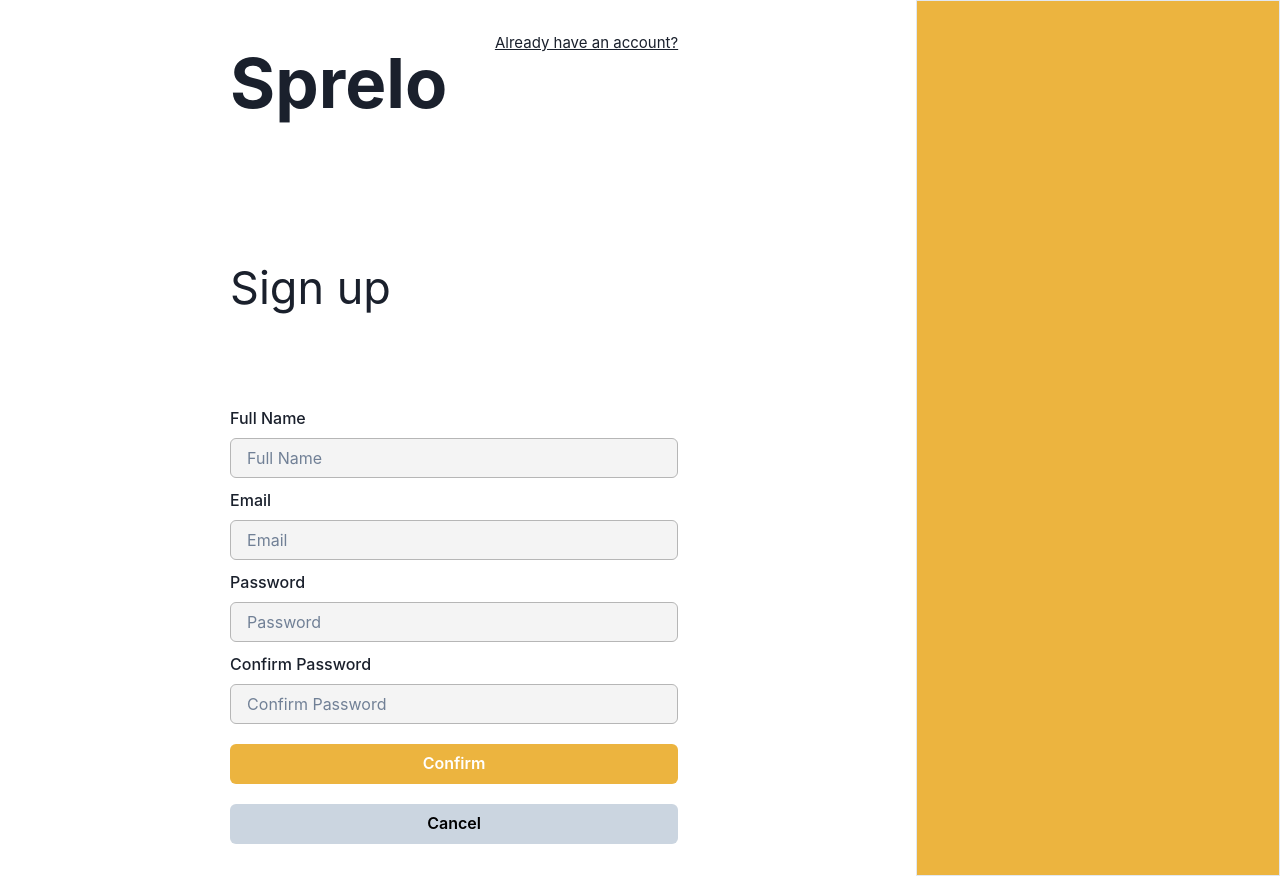
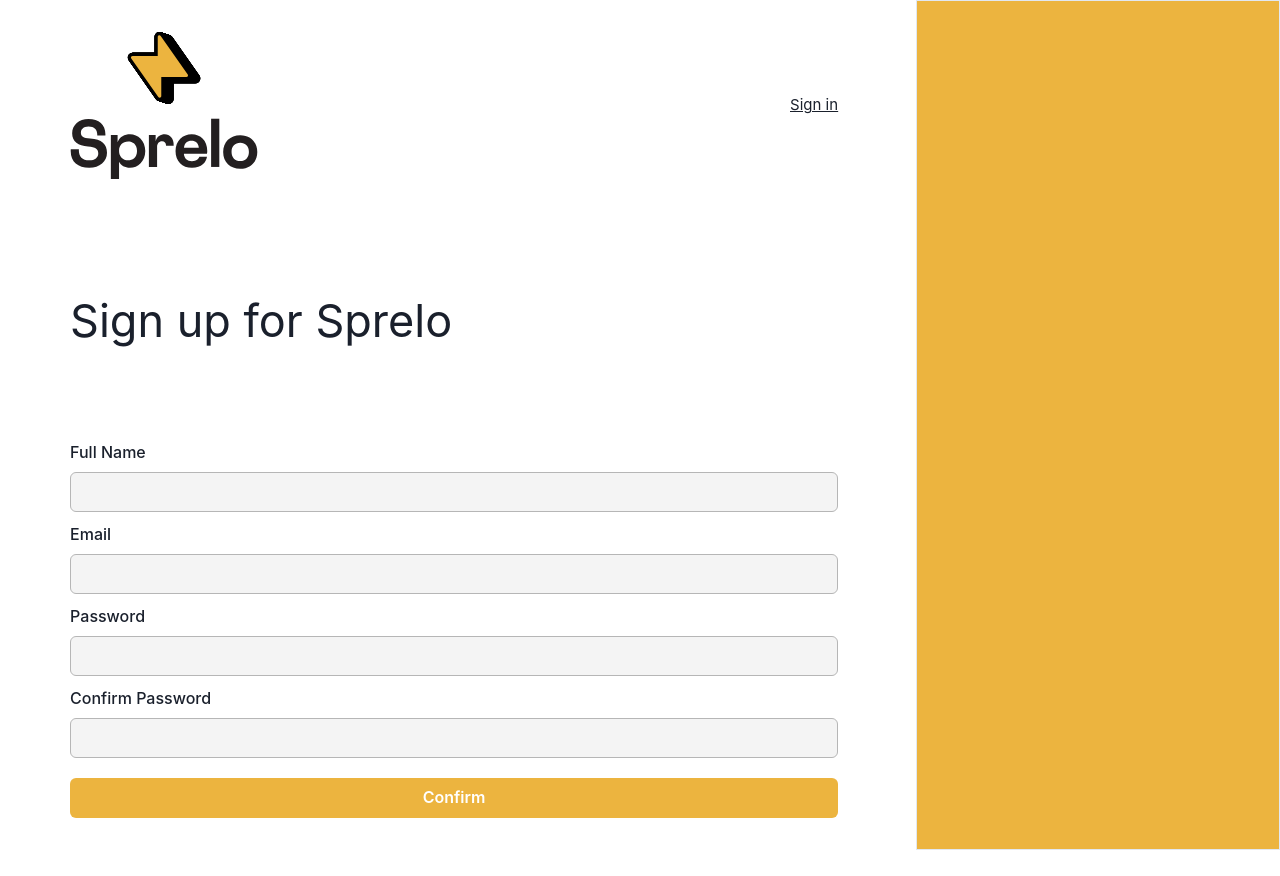
Before and after one commit to brandon-sprelo/Sprelo, a Next.js app: page /signup in a window 1280 px wide. After the commit the page ends 850 px from the top, so only its background shows below. Built offline with nearby package versions, Linux system fonts and the light colour scheme.

Commit message:
Updated sign in page and removed placeholders in input

```diff
--- a/src/pages/login/index.tsx
+++ b/src/pages/login/index.tsx
@@ -83,7 +83,6 @@
                   borderColor="input.border"
                   type="email"
                   id="email"
-                  placeholder="Email"
                   {...register("email", {
                     required: "This is required",
                   })}
@@ -100,7 +99,6 @@
                   borderColor="input.border"
                   type="password"
                   id="password"
-                  placeholder="Password"
                   {...register("password", {
                     required: "This is required",
                   })}
--- a/src/pages/signup/index.tsx
+++ b/src/pages/signup/index.tsx
@@ -11,6 +11,7 @@
 } from "@chakra-ui/react";
 import { useForm } from "react-hook-form";
 import Link from "next/link";
+import SpreloIcon from "@/icons/SpreloIcon";
 
 export default function Signup() {
   const {
@@ -47,17 +48,15 @@
       </Head>
       <Stack minH="100vh" direction={{ base: "column", md: "row" }}>
         <Flex p={8} flex={7} align="center" justify="center">
-          <Stack spacing={4} w="full" maxW="md">
-            <Flex justifyContent="space-between">
-              <Text fontSize="69px" pb="102" fontWeight="700">
-                Sprelo
-              </Text>
-              <Text fontSize="15px" as="u">
-                <Link href="/login">Already have an account?</Link>
+          <Stack spacing={4} w="full" maxW="container.md">
+          <Flex justifyContent="space-between">
+              <SpreloIcon />
+              <Text fontSize="15px" as="u" display="flex" alignItems="center">
+                <Link href="/login">Sign in</Link>
               </Text>
             </Flex>
-            <Text fontSize="45px" pb="69">
-              Sign up
+            <Text fontSize="45px" pb="69" pt="92">
+              Sign up for Sprelo
             </Text>
             <form onSubmit={handleSubmit(onSubmit)}>
               <FormControl id="fullName" isInvalid={errors.fullName} pb="10px">
@@ -68,7 +67,6 @@
                   borderColor="input.border"
                   type="text"
                   id="fullName"
-                  placeholder="Full Name"
                   {...register("fullName", {
                     required: "This is required",
                     minLength: {
@@ -89,7 +87,6 @@
                   borderColor="input.border"
                   type="email"
                   id="email"
-                  placeholder="Email"
                   {...register("email", {
                     required: "This is required",
                   })}
@@ -106,7 +103,6 @@
                   borderColor="input.border"
                   type="password"
                   id="password"
-                  placeholder="Password"
                   {...register("password", {
                     required: "This is required",
                   })}
@@ -128,7 +124,6 @@
                   borderColor="input.border"
                   type="password"
                   id="confirmPassword"
-                  placeholder="Confirm Password"
                   {...register("confirmPassword", {
                     required: "This is required",
                   })}
@@ -152,9 +147,6 @@
                 >
                   Confirm
                 </Button>
-                <Button color="black" bgColor="gray.300" variant="solid">
-                  Cancel
-                </Button>
               </Stack>
             </form>
           </Stack>
```
